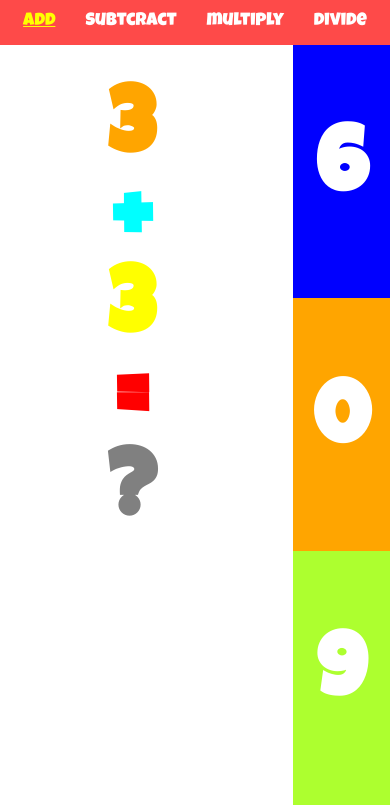
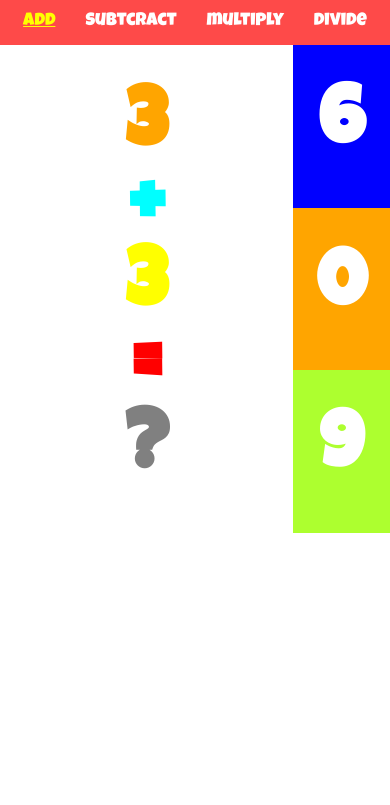
Before and after one commit to m0libdEn/KidsQuiz, a plain HTML site: page index.html in a window 390 px wide. Shown: the part 42-847 px from the top of the page. Drawn offline with Linux system fonts and the light colour scheme.

Commit message:
Add files via upload

```diff
--- a/css/style.scss
+++ b/css/style.scss
@@ -102,3 +102,20 @@ header{
         }
     }
 }
+
+@media (max-width:479.98px) {
+    .wrapper{
+        height: 100%;
+    }
+    .equation{
+        h1{
+            font-size: 80px;
+            padding: 0;
+        }
+    }
+    .answer-option{
+        h1{
+            font-size: 80px;
+        }
+    }
+}
```
Also changed, not shown: css/style.css, 1 other file.
